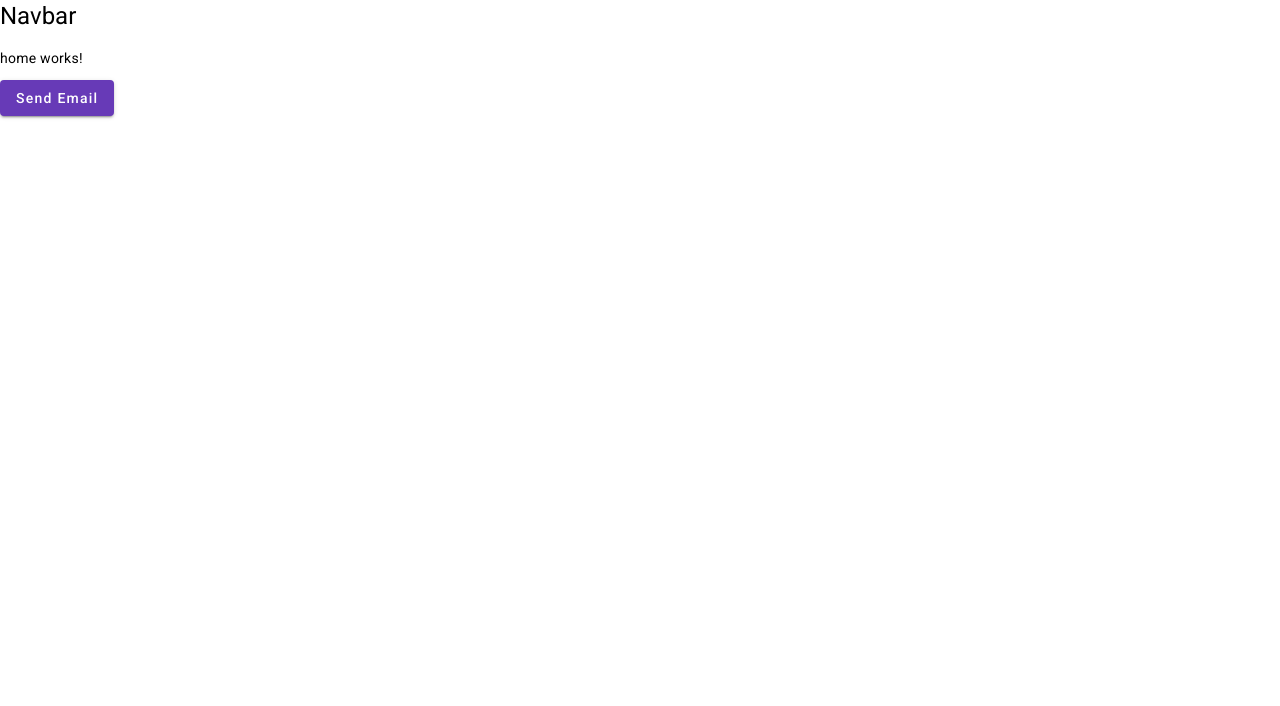
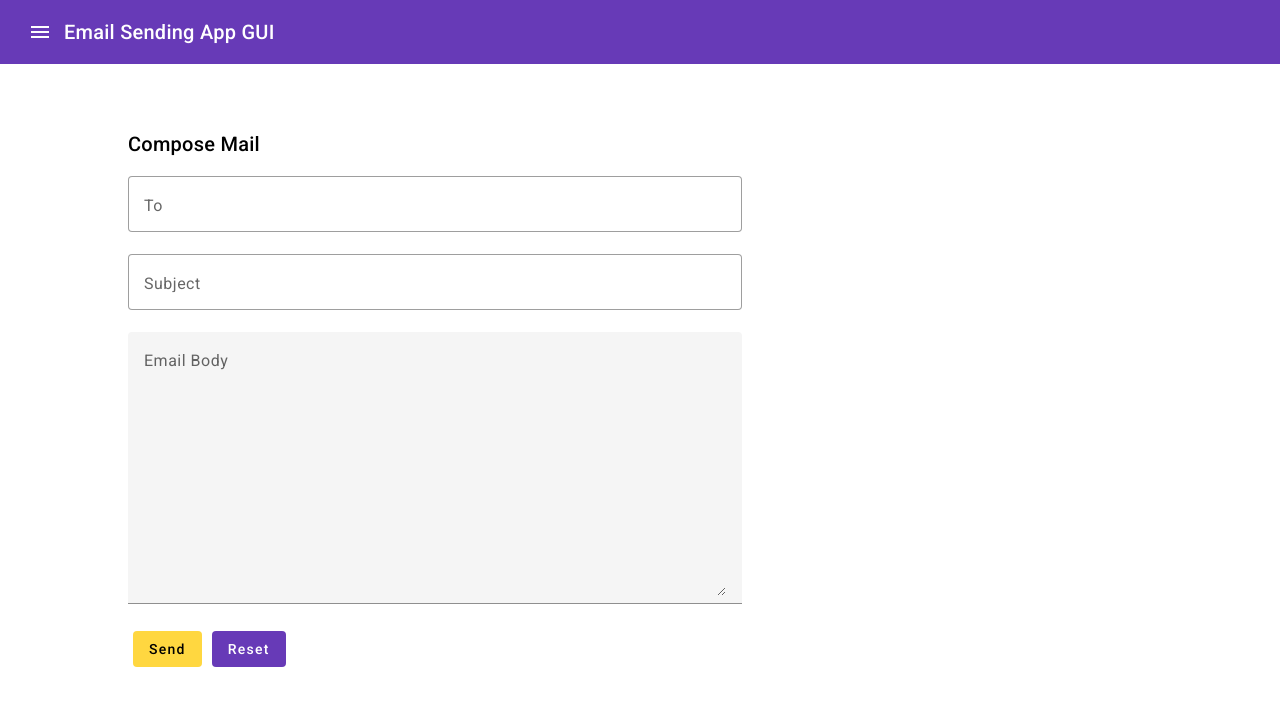
Before and after one commit to madhuresh97/email-Angular, an Angular app: page /sendemail in a window 1280 px wide. Before the commit this address led to /. Shown: the top 706 px of the page. Built offline with nearby package versions, Linux system fonts and the light colour scheme.

Commit message:
Adding email form (#1)
* added email form elements

* minor changes

* eslint changes

* Delete eslint.yml

* Create super-linter.yml

* minor changes

* linting changes

```diff
--- a/src/app/app-routing.module.ts
+++ b/src/app/app-routing.module.ts
@@ -1,7 +1,20 @@
 import { NgModule } from '@angular/core';
 import { RouterModule, Routes } from '@angular/router';
+import { EmailComponent } from './components/email/email.component';
+import { HomeComponent } from './components/home/home.component';
 
-const routes: Routes = [];
+const routes: Routes = [
+  {
+    path: 'sendemail',
+    component: EmailComponent,
+    pathMatch: 'full'
+  },
+  {
+    path: '',
+    component: HomeComponent,
+    pathMatch: 'full'
+  }
+];
 
 @NgModule({
   imports: [RouterModule.forRoot(routes)],
--- a/src/app/app.component.html
+++ b/src/app/app.component.html
@@ -1,2 +1,2 @@
 <app-navbar></app-navbar>
-<app-home></app-home>
+<router-outlet></router-outlet>
--- /dev/null
+++ b/src/app/components/email/email.component.css
@@ -0,0 +1,21 @@
+.field {
+    width: 60%;
+}
+
+.card {
+    width: 80%;
+    margin: auto;
+}
+
+.container {
+    margin-top: 5%;
+    align-items: center;
+}
+
+.text center {
+    text-align: center;
+}
+
+.card button {
+    margin: 5px;
+}
--- /dev/null
+++ b/src/app/components/email/email.component.html
@@ -0,0 +1,23 @@
+<div class="container">
+    <div class="card">
+        <h2>Compose Mail</h2>
+
+        <mat-form-field appearance="outline" class="field">
+            <mat-label>To</mat-label>
+            <input matInput placeholder="To Email">
+        </mat-form-field>
+        <mat-form-field appearance="outline" class="field">
+            <mat-label>Subject</mat-label>
+            <input matInput placeholder="Your Subject">
+        </mat-form-field>
+        <mat-form-field class="field">
+            <mat-label>Email Body</mat-label>
+            <textarea rows="10" matInput placeholder="Ex... Hi hope you are fine."></textarea>
+        </mat-form-field>
+        <div class="text-centre">
+            <button type="submit" mat-flat-button color="accent">Send</button>
+            <button type="reset" mat-flat-button color="primary">Reset</button>
+        </div>
+
+    </div>
+</div>
--- a/src/app/components/home/home.component.css
+++ b/src/app/components/home/home.component.css
@@ -0,0 +1,4 @@
+.container-home {
+  text-align: center;
+  margin-top: 20px;
+}
--- a/src/app/components/home/home.component.html
+++ b/src/app/components/home/home.component.html
@@ -1,2 +1,5 @@
-<p>home works!</p>
-<button mat-raised-button color="primary">Send Email</button>
+<div class="container-home">
+    <h1>Welcome to my Email sender app using Material Angular</h1>
+    <p>Send email to anyone</p>
+    <a href="/sendEmail" mat-raised-button color="accent">Send Email</a>
+</div>
--- a/src/app/components/home/home.component.ts
+++ b/src/app/components/home/home.component.ts
@@ -1,4 +1,5 @@
 import { Component } from '@angular/core';
+import { MatSnackBar } from '@angular/material/snack-bar';
 
 @Component({
   selector: 'app-home',
@@ -7,4 +8,10 @@ import { Component } from '@angular/core';
 })
 export class HomeComponent {
 
+  constructor(private snack: MatSnackBar) { }
+
+  btnClick() {
+    console.log('Button Clicked');
+    this.snack.open('Hello Welcome to this app', 'Close');
+  }
 }
--- a/src/app/components/navbar/navbar.component.html
+++ b/src/app/components/navbar/navbar.component.html
@@ -1 +1,6 @@
-<h1>Navbar</h1>
+<mat-toolbar color="primary">
+    <button mat-icon-button class="example-icon" aria-label="Example icon-button with menu icon">
+        <mat-icon>menu</mat-icon>
+      </button>
+    <span>Email Sending App GUI</span>
+</mat-toolbar>
```
Also changed, not shown: package.json (+7 -0 lines), src/app/app.module.ts (+17 -3 lines), src/app/components/email/email.component.ts (added, +10 -0 lines), src/app/components/.eslintrc.js (added), 2 other files (tests, documents, lock files or other folders).
